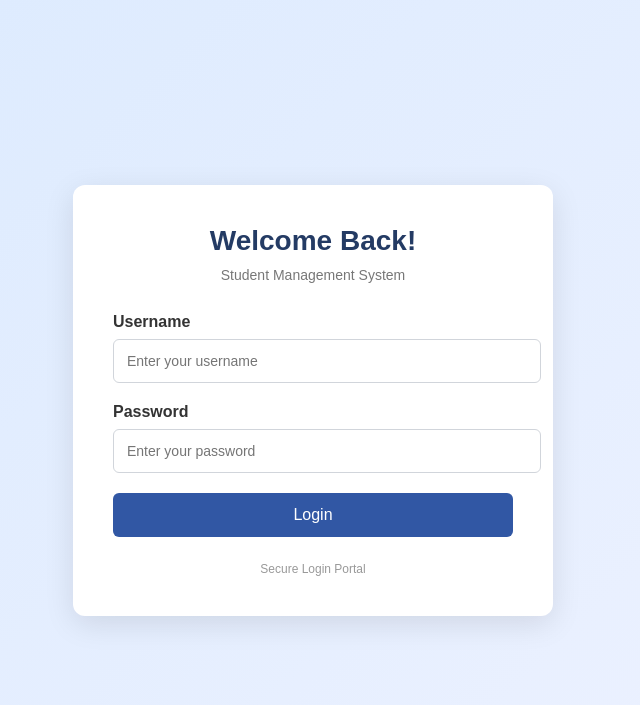
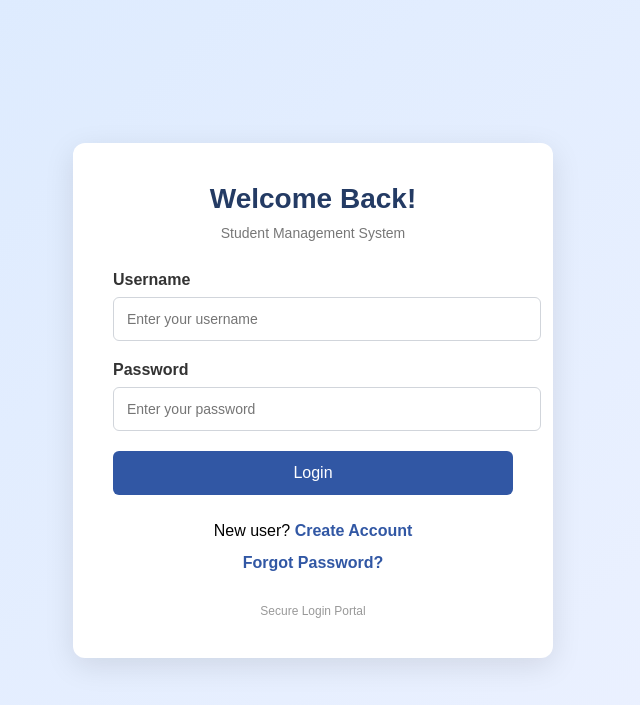
Before and after one commit to korisurbhi/Student-Management-System, a Node project: template views/login.ejs in a window 1280 px wide. Shown: the top 705 px of the page, without its empty margins (327-967 px from the left). Run offline with Node 20 templates, Linux system fonts and the light colour scheme; the template is opened without the code that fills it, so the values that code supplies are empty; some libraries are stand-ins or nearby versions.

Commit message:
Create initial project folder structure

```diff
--- a/public/style.css
+++ b/public/style.css
@@ -81,3 +81,30 @@ button:hover {
     font-size: 12px;
     margin-top: 25px;
 }
+
+.input-group select {
+    width: 100%;
+    padding: 13px;
+    border: 1px solid #d1d5db;
+    border-radius: 6px;
+    font-size: 14px;
+    outline: none;
+    background: white;
+}
+
+.input-group select:focus {
+    border-color: #3157a4;
+}
+
+.login-links {
+    text-align: center;
+    margin-top: 20px;
+    line-height: 2;
+}
+
+.login-links a,
+.footer-text a {
+    color: #3157a4;
+    text-decoration: none;
+    font-weight: 600;
+}
--- a/server.js
+++ b/server.js
@@ -1,6 +1,13 @@
 
 const express = require('express');
 const app = express();
+mongoose.connect('mongodb://127.0.0.1:27017/student_management_system')
+    .then(() => console.log('MongoDB Connected'))
+    .catch(err => console.log('MongoDB Error:', err));
+
+const mongoose = require('mongoose');
+const bcrypt = require('bcryptjs');
+const User = require('./models/User');
 
 app.set('view engine', 'ejs');
 
@@ -13,6 +20,65 @@ app.get('/', (req, res) => {
 
 app.get('/login', (req, res) => {
     res.render('login');
+});
+
+// SIGN UP PAGE
+app.get('/signup', (req, res) => {
+    res.render('signup');
+});
+
+app.post('/signup', async (req, res) => {
+
+    try {
+        const {
+            fullName,
+            email,
+            username,
+            password,
+            confirmPassword,
+            role
+        } = req.body;
+
+        // Check password
+        if (password !== confirmPassword) {
+            return res.send('Passwords do not match!');
+        }
+
+        // Check existing user
+        const existingUser = await User.findOne({
+            $or: [{ email }, { username }]
+        });
+
+        if (existingUser) {
+            return res.send('Email or Username already exists!');
+        }
+
+        // Hash password
+        const hashedPassword = await bcrypt.hash(password, 10);
+
+        // Save user
+        const newUser = new User({
+            fullName,
+            email,
+            username,
+            password: hashedPassword,
+            role
+        });
+
+        await newUser.save();
+
+        res.send('Account created successfully!');
+
+    } catch (error) {
+        console.log(error);
+        res.send('Something went wrong!');
+    }
+
+});
+
+// FORGOT PASSWORD PAGE
+app.get('/forgot', (req, res) => {
+    res.render('forgot');
 });
 
 app.post('/login', (req, res) => {
--- a/views/login.ejs
+++ b/views/login.ejs
@@ -30,6 +30,10 @@
             <button type="submit">Login</button>
         </form>
 
+        <div class="login-links">
+            <p>New user? <a href="/signup">Create Account</a></p>
+            <a href="/forgot">Forgot Password?</a>
+        </div>
         <p class="footer-text">Secure Login Portal</p>
 
     </div>
```
Also changed, not shown: models/User.js (added, +38 -0 lines), models/Fees.js (added), models/Marks.js (added), models/Student.js (added), models/Teacher.js (added), models/Workbook.js (added), views/create-student.ejs (added), views/create-teacher.ejs (added).
